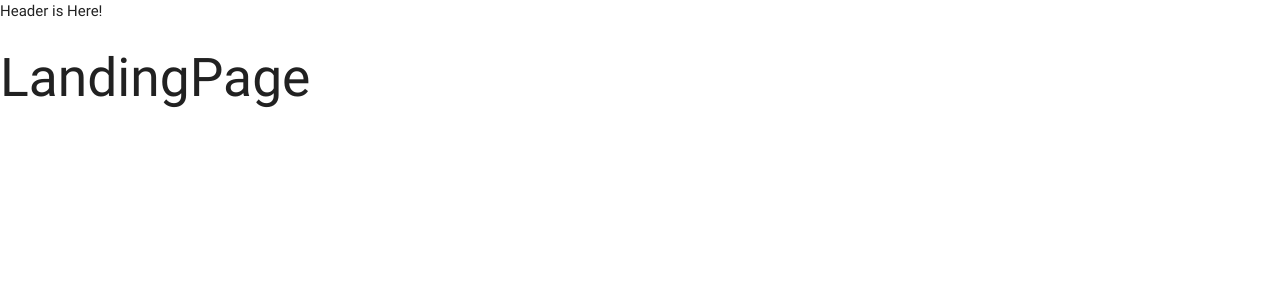
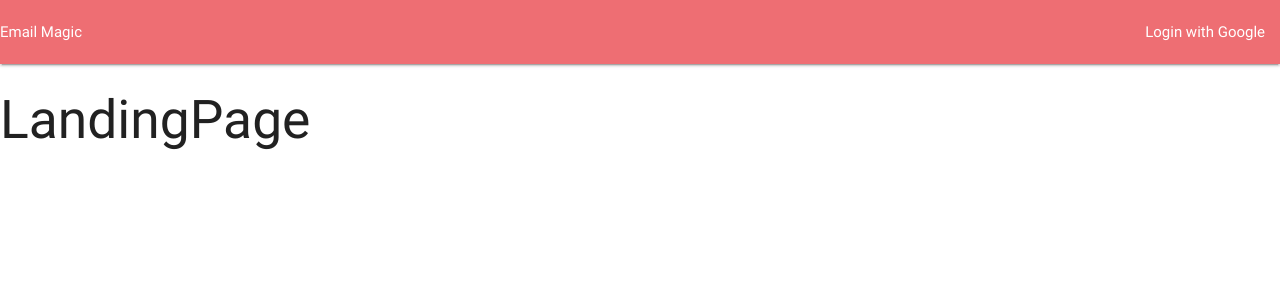
Before and after one commit to 52lions06/feedback-app, a React (Create React App) app in the folder client/: page / in a window 1280 px wide. Shown: the top 300 px of the page. Built offline with nearby package versions, Linux system fonts and the light colour scheme.

Commit message:
provide Header design with materialize CSS

```diff
--- a/client/src/components/Header.js
+++ b/client/src/components/Header.js
@@ -3,9 +3,18 @@
 class Header extends React.Component {
   render() {
     return(
-      <div>
-        Header is Here!
-      </div>
+      <nav>
+        <div className="nav-wrapper">
+          <a href="left brand-logo">
+            Email Magic
+          </a>
+          <ul className="right">
+            <li>
+              <a>Login with Google</a>
+            </li>
+          </ul>
+        </div>
+      </nav>
     )
   }
 }
```
